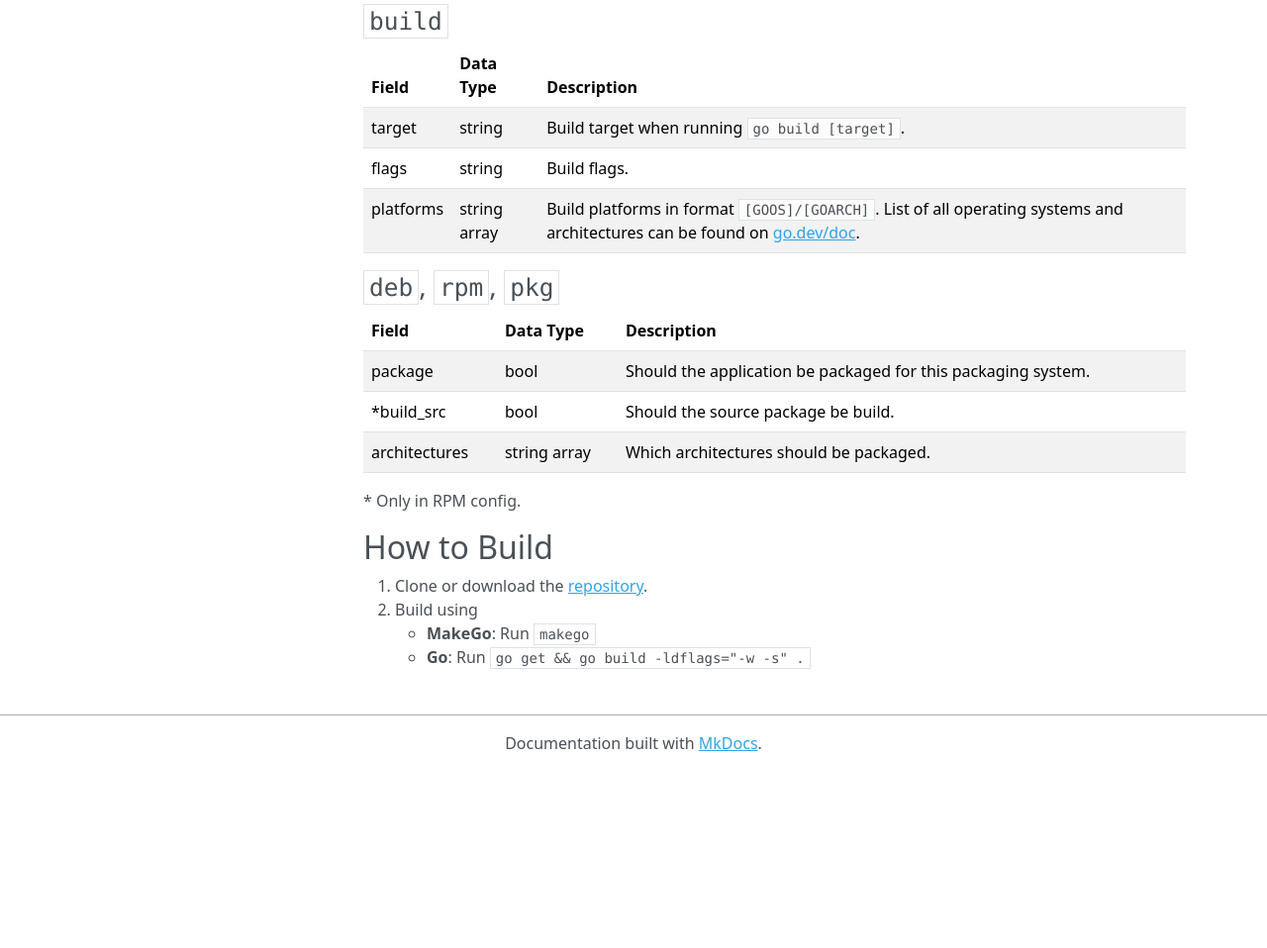
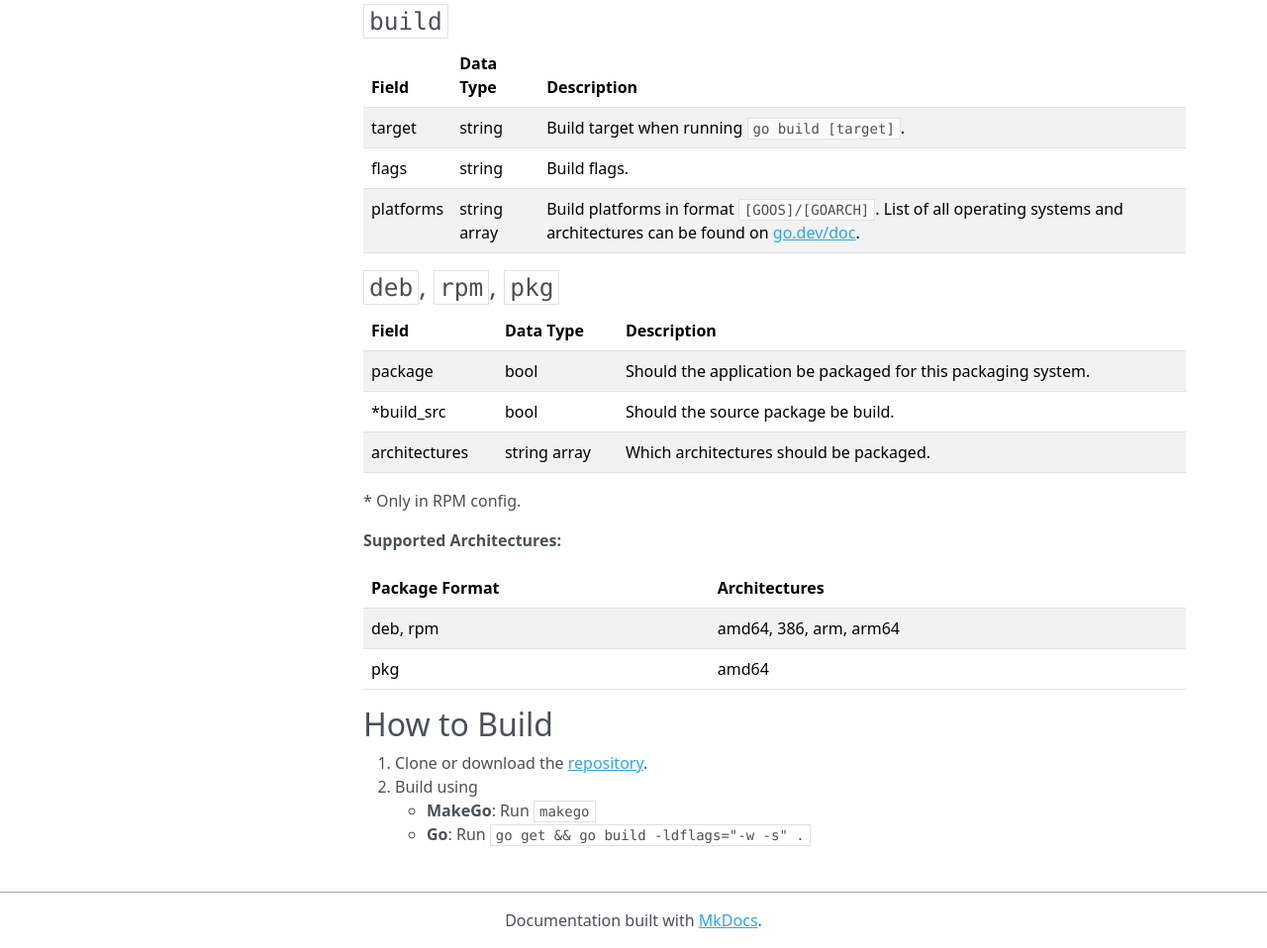
Before and after one commit to DanielNos/DanielNos.github.io, a plain HTML site: page docs/MakeGo/index.html in a window 1280 px wide. Shown: the part 2829-3787 px from the top of the page at 99% size. Before the commit the page ends 3608 px from the top, so only its background shows below. Drawn offline with nearby package versions, Linux system fonts and the light colour scheme.

Commit message:
Updated MakeGo Documentation

```diff
--- a/docs/MakeGo/index.html
+++ b/docs/MakeGo/index.html
@@ -310,6 +310,25 @@ architectures = [ &quot;amd64&quot; ]
 </tbody>
 </table>
 <p>* Only in RPM config.</p>
+<p><strong>Supported Architectures:</strong></p>
+<table>
+<thead>
+<tr>
+<th>Package Format</th>
+<th>Architectures</th>
+</tr>
+</thead>
+<tbody>
+<tr>
+<td>deb, rpm</td>
+<td>amd64, 386, arm, arm64</td>
+</tr>
+<tr>
+<td>pkg</td>
+<td>amd64</td>
+</tr>
+</tbody>
+</table>
 <h2 id="how-to-build">How to Build</h2>
 <ol>
 <li>Clone or download the <a href="https://github.com/DanielNos/MakeGo">repository</a>.</li>
@@ -400,5 +419,5 @@ architectures = [ &quot;amd64&quot; ]
 
 <!--
 MkDocs version : 1.6.0
-Build Date UTC : 2024-07-16 10:27:59.024825+00:00
+Build Date UTC : 2024-07-16 14:14:39.064175+00:00
 -->
--- /dev/null
+++ b/docs/MakeGo/sitemap.xml
@@ -0,0 +1,3 @@
+<?xml version="1.0" encoding="UTF-8"?>
+<urlset xmlns="http://www.sitemaps.org/schemas/sitemap/0.9">
+</urlset>
```
Also changed, not shown: docs/MakeGo/search/search_index.json (+1 -1 lines), 1 other file.
